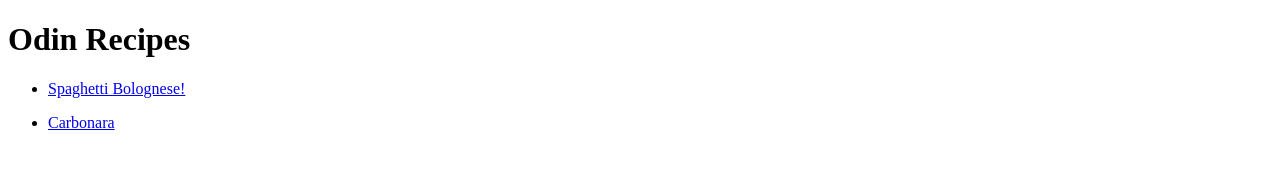
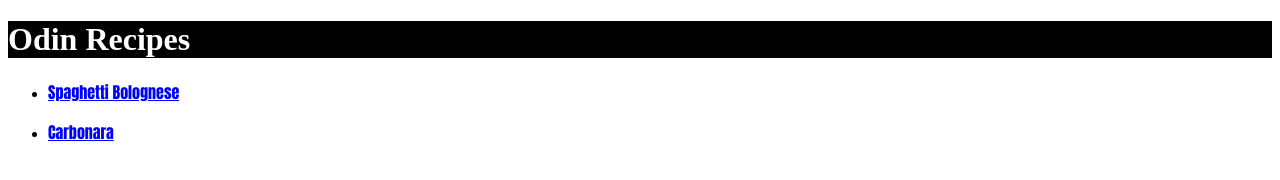
Before and after one commit to CARD00R/odin-recipes, a plain HTML site: page index.html in a window 1280 px wide. Drawn offline with Linux system fonts and the light colour scheme.

Commit message:
Add style.css to main page

```diff
--- a/index.html
+++ b/index.html
@@ -1,14 +1,15 @@
 <!DOCTYPE html>
 <html lang = "en">
     <head>
+        <link rel="stylesheet" href="style.css">
         <meta charset = "UTF-8">
         <title>Homepage</title>
     </head>
     <body>
         <h1>Odin Recipes</h1>
         <ul>
-            <li><a href ="recipes/spaghetti-bolognese.html" target = "_blank" rel = "noopener noreferrer">Spaghetti Bolognese!</a> </p></li>
-            <li><a href = "recipes/carbonara.html" target = "_blank" rel = "reponener referrer">Carbonara</a></li>
+            <li><a class = "recipe" href ="recipes/spaghetti-bolognese.html" target = "_blank" rel = "noopener noreferrer">Spaghetti Bolognese</a> </p></li>
+            <li><a class = "recipe" href = "recipes/carbonara.html" target = "_blank" rel = "reponener referrer">Carbonara</a></li>
         </ul>
     </body>
 </html>
--- /dev/null
+++ b/style.css
@@ -0,0 +1,12 @@
+h1 {
+    font-family: 'Times New Roman', Times, serif;
+    color: white;
+    background-color: black;
+}
+
+.recipe {
+    font-family: Impact, Haettenschweiler, 'Arial Narrow Bold', sans-serif;
+    font-weight: bold;
+    color: blue;
+    font-style: unset;
+}
```
